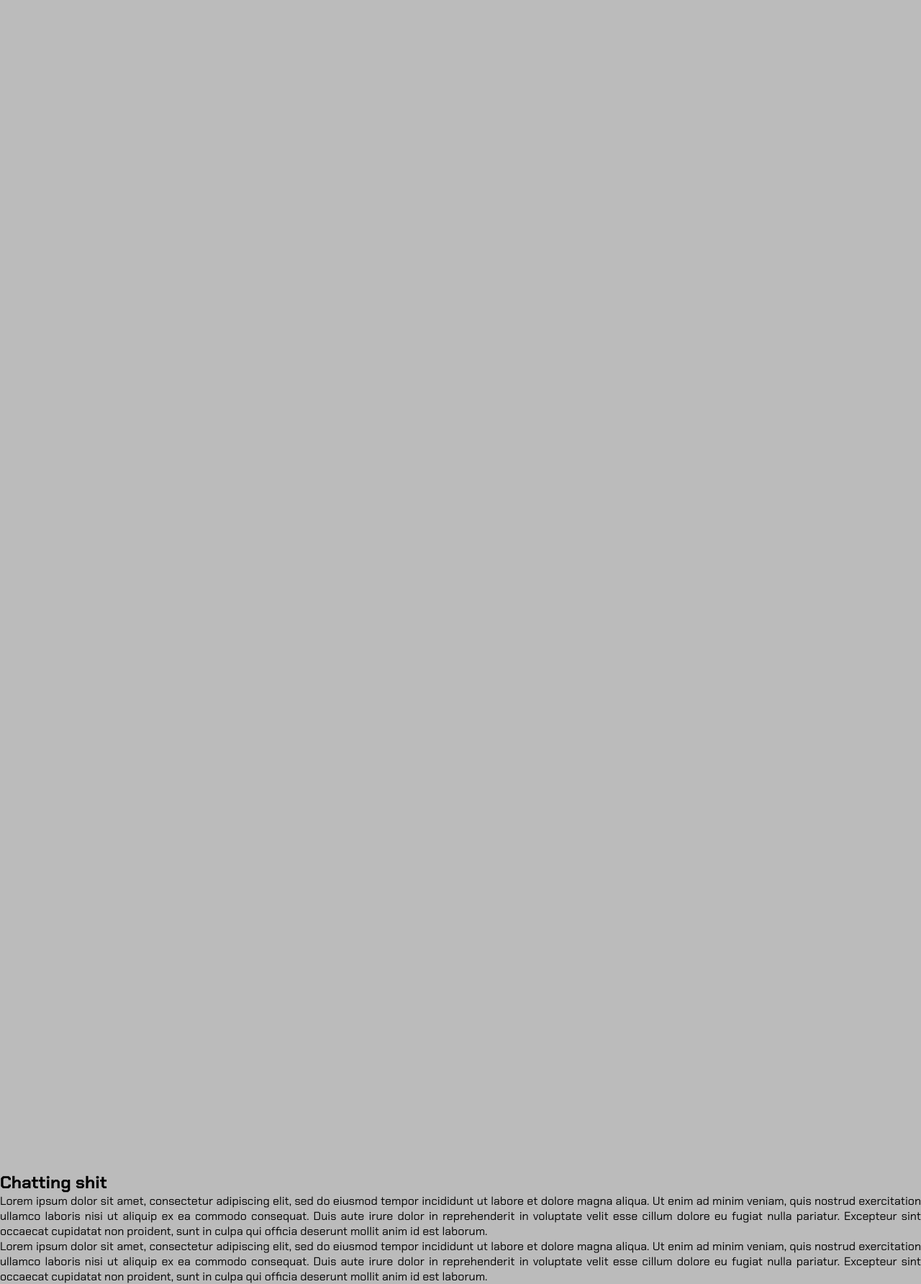
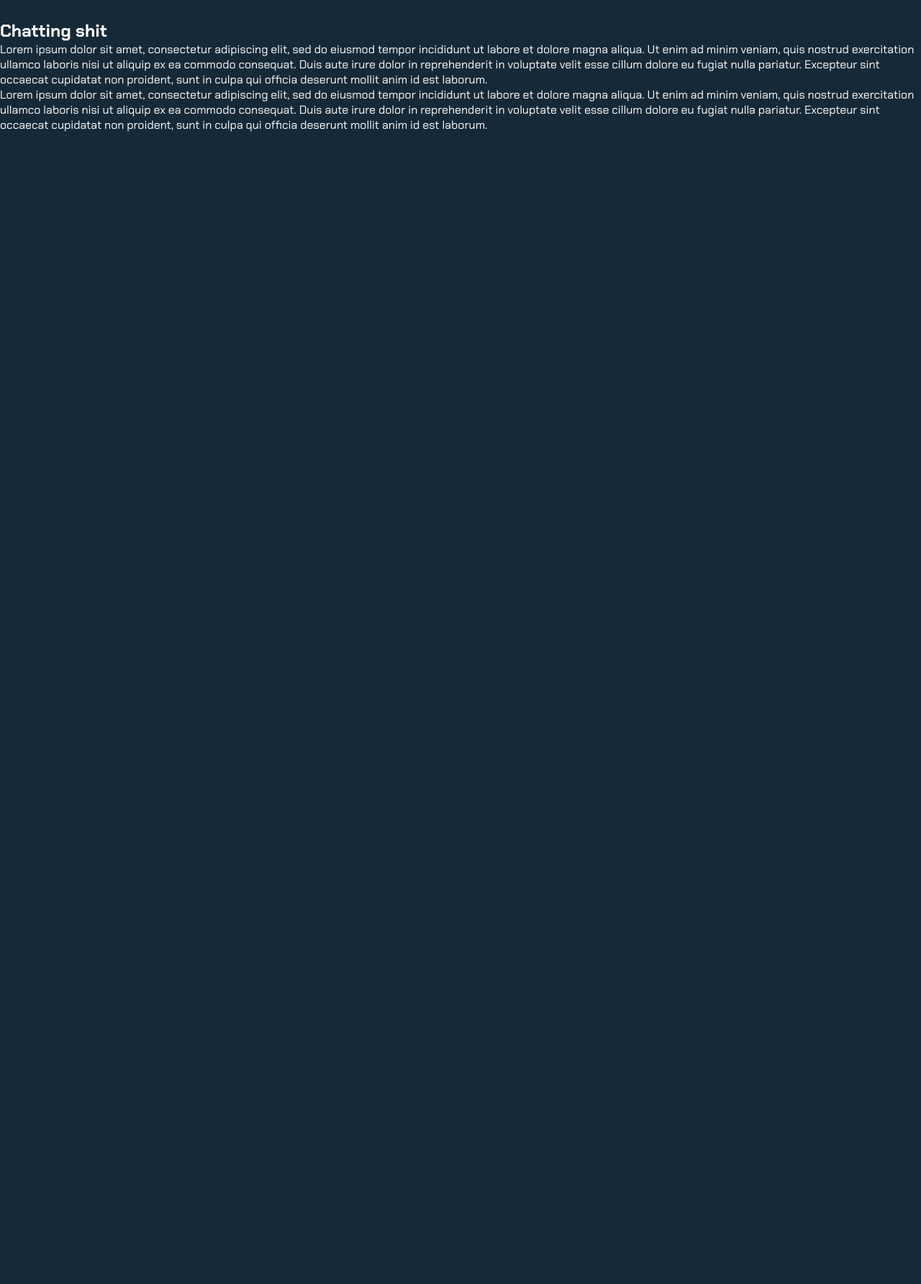
Before and after one commit to Nxjiii/InventorySystem, a Python web app: template InventorySystem/templates/InventorySystem/AdminTemplate.html in a window 1280 px wide. Shown: the part 73-1857 px from the top of the page at 72% size. After the commit the page ends 256 px from the top, so only its background shows below. Run offline with Jinja, Linux system fonts and the light colour scheme; the template is opened without the code that fills it, so the values that code supplies are empty.

Commit message:
admin template css update

```diff
--- a/InventorySystem/templates/InventorySystem/AdminTemplate.html
+++ b/InventorySystem/templates/InventorySystem/AdminTemplate.html
@@ -52,10 +52,12 @@
     @import url('https://fonts.googleapis.com/css2?family=Chakra+Petch:ital,wght@0,300;0,400;0,500;0,600;0,700;1,300;1,400;1,500;1,600;1,700&display=swap');
 
 
-    /* DO NOT EDIT */
+   /* DO NOT EDIT BETWEEN THESE COMMENTS */
 
-    body{
-        background-color: #bbbbbb;
+   body{
+        background-color: #162938;
+        color: white;
+
     }
 
     * {
@@ -64,6 +66,7 @@
         box-sizing: border-box;
         font-family: Chakra Petch;
     }
+
 
     a {
         text-decoration: none;
@@ -116,24 +119,12 @@
       color: #979fa0;
     }
 
-
-    /* DO NOT EDIT*/
+    /* DO NOT EDIT BETWEEN THESE COMMENTS*/
 
 
     .content {
-        max-width: 1440px;
-        margin-top: 1700px;
-        text-align: justify;
+        margin-top: 100px;
     }
-
-
-
-
-
-
-
-
-
     </style>
 
 </body>
```
